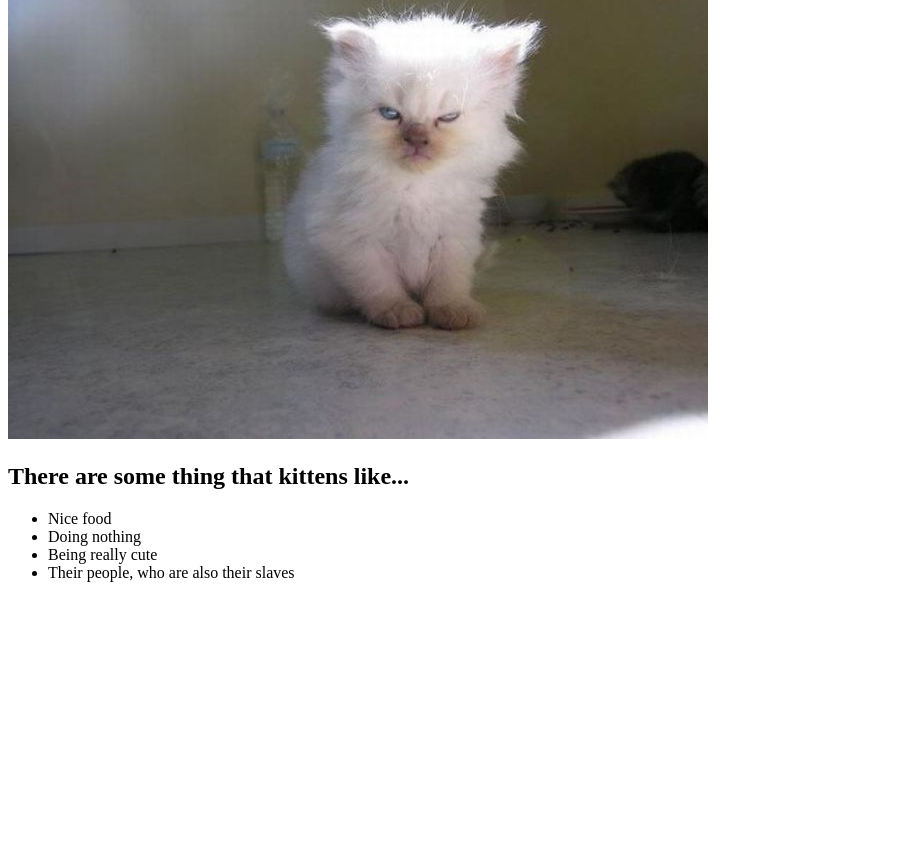
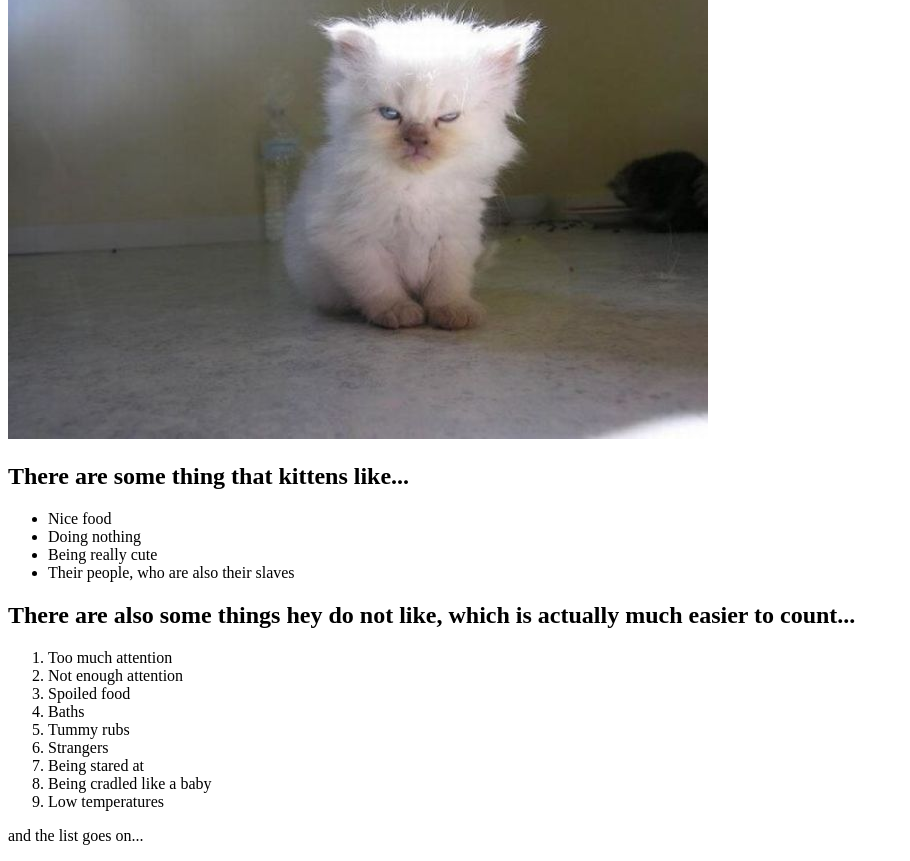
Before and after one commit to Isaaaya/717-html, a plain HTML site: page index.html in a window 1280 px wide. Shown: the part 422-1283 px from the top of the page, without its empty margins (0-910 px from the left). Before the commit the page ends 1020 px from the top, so only its background shows below. Drawn offline with Linux system fonts and the light colour scheme.

Commit message:
Added some text and an ordered list

```diff
--- a/index.html
+++ b/index.html
@@ -20,5 +20,20 @@
         <li>Being really cute</li>
         <li>Their people, who are also their slaves</li>
     </ul>
+
+    <h2>There are also some things hey do not like, which is actually much easier to count...</h2>
+
+    <ol>
+        <li>Too much attention</li>
+        <li>Not enough attention</li>
+        <li>Spoiled food</li>
+        <li>Baths</li>
+        <li>Tummy rubs</li>
+        <li>Strangers</li>
+        <li>Being stared at</li>
+        <li>Being cradled like a baby</li>
+        <li>Low temperatures</li>
+    </ol>
+    <p>and the list goes on...</p>
 </body>
 </html>
```
